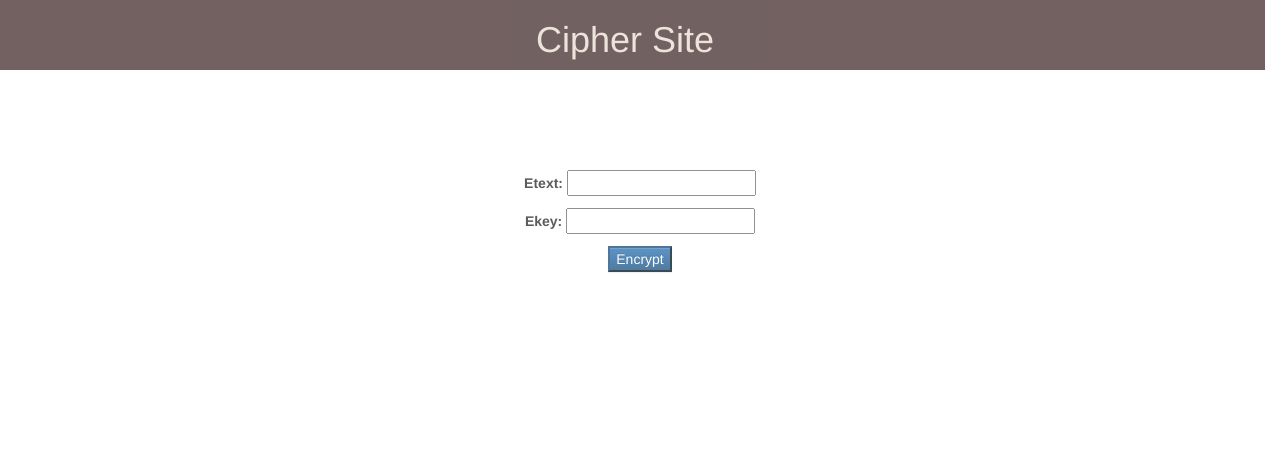
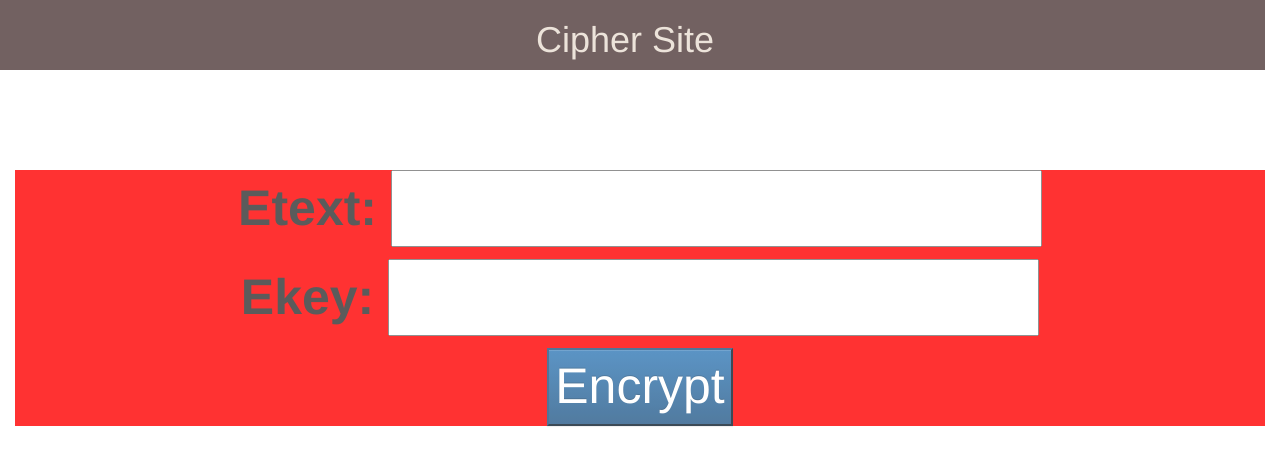
Before and after one commit to kss682/CIPHER-SITE, a Django app: page / in a window 1280 px wide. Shown: the top 466 px of the page. Run offline with Django 3.2, Linux system fonts and the light colour scheme; some libraries are stand-ins or nearby versions.

Commit message:
Change fonts

```diff
--- a/ciphersite/static/css/base.css
+++ b/ciphersite/static/css/base.css
@@ -29,4 +29,10 @@ body{
 .encrypt{
   /* color:black; */
   /* background-color: blue; */
+  /* width:20vw; */
 }
+
+.form-group{
+  background-color: red;
+  font-size: 5rem;
+}
--- a/ciphersite/templates/base.html
+++ b/ciphersite/templates/base.html
@@ -32,7 +32,7 @@
           <form class="form-group encrypt" action = "/" method="post">
               {% csrf_token %}
               {{ form.as_p }}
-              <button type="submit" name="submit" class="btn-primary">Encrypt</button>
+              <button type="submit" name="submit" class="btn-primary" >Encrypt</button>
           </form>
 
           <!-- DECRYPTION -->
```
